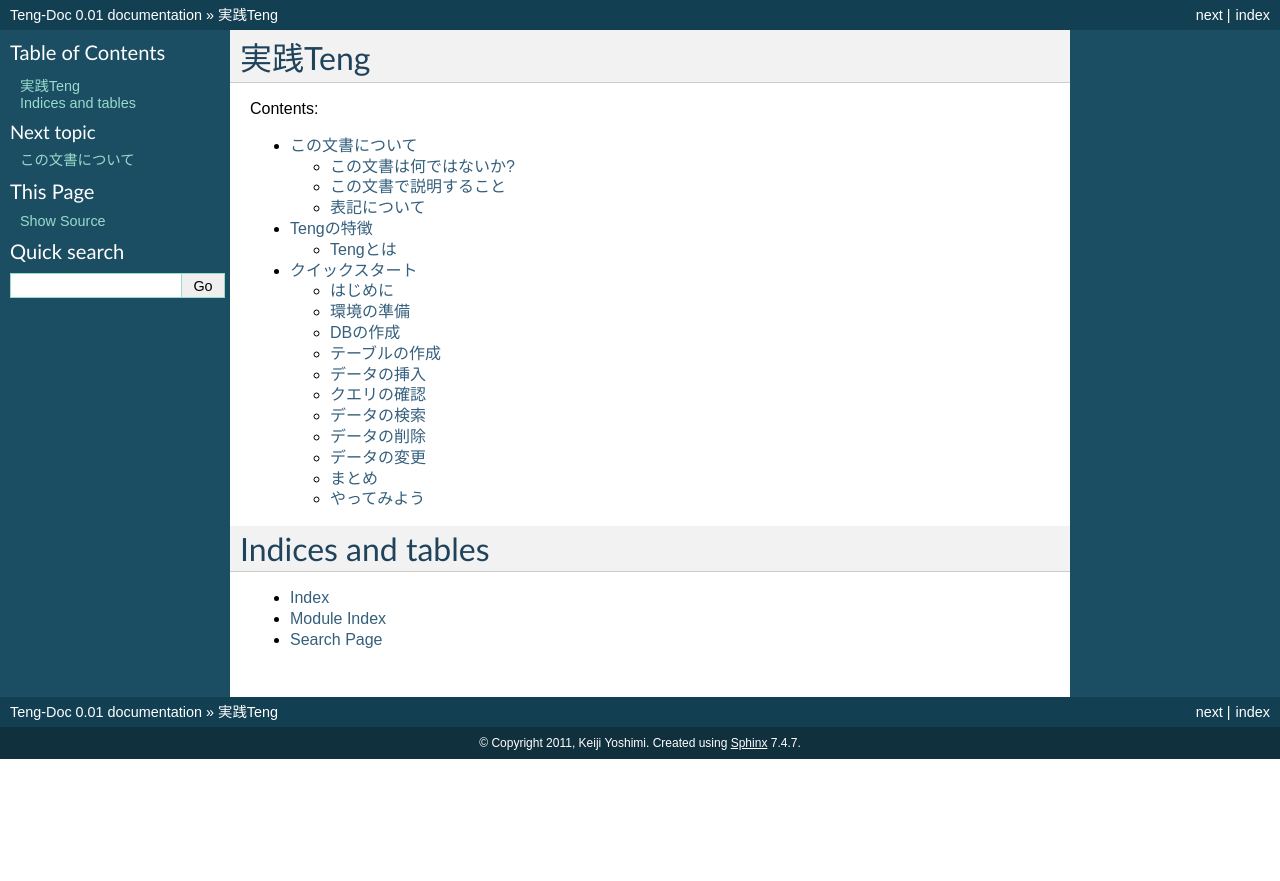
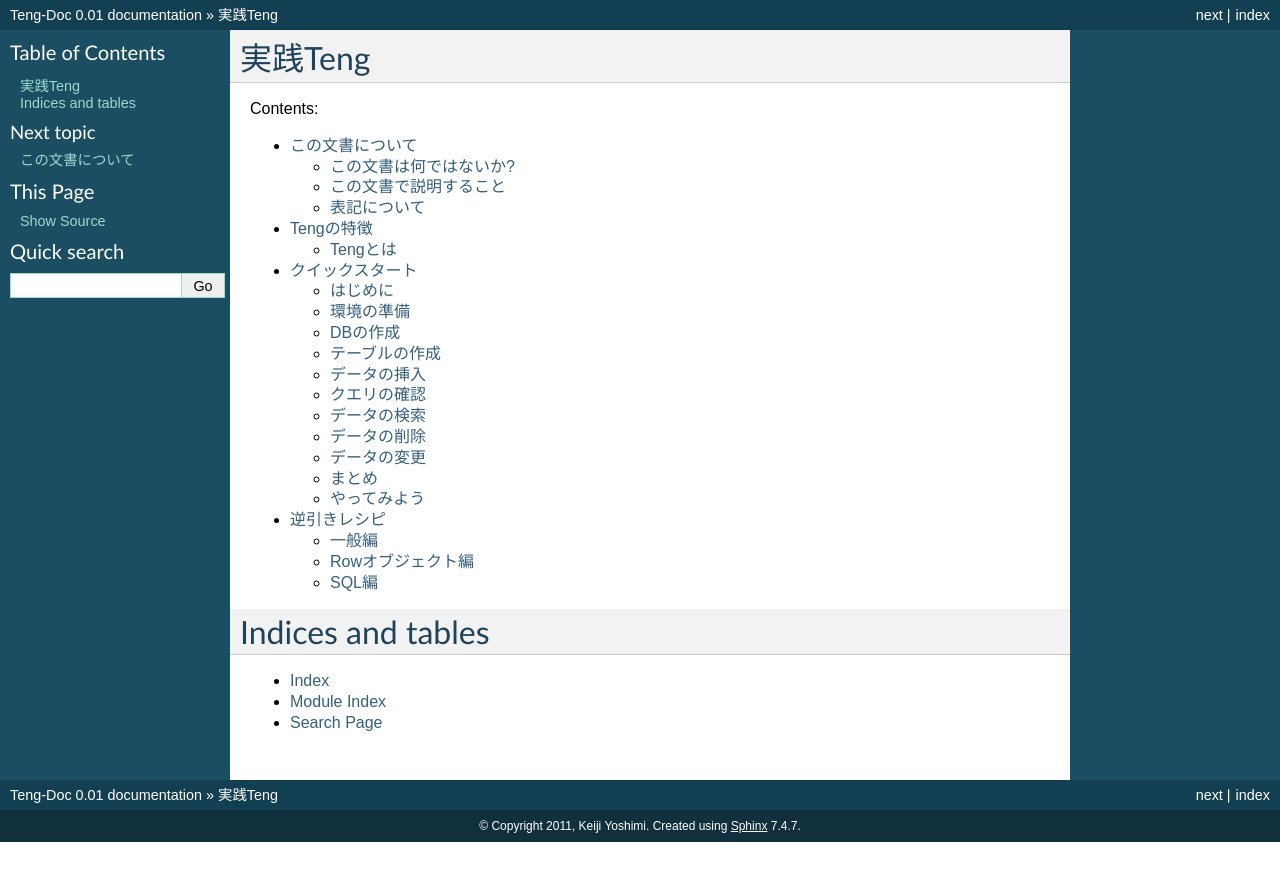
Before and after one commit to walf443/teng-doc, a Sphinx documentation site: the page built from source/index.rst, in a window 1280 px wide. Shown: the top 881 px of the page. Built offline with Sphinx 7.4.7, drawn with Linux system fonts in a browser that asks for light colours; part of the change alters nothing that is shown.

Commit message:
added cookbook.

```diff
--- /dev/null
+++ b/source/cookbook.rst
@@ -0,0 +1,26 @@
+逆引きレシピ
+=============
+
+一般編
+-------
+* ページングをしたい
+* 複数のデータを一気にinsertしたい
+* 実行しているクエリを確認したい
+* トランザクションしたい
+* Master/Slave分散がしたい
+* Shardingがしたい
+
+Rowオブジェクト編
+-----------------
+* メソッドを追加したい
+* データをflagged utf8で扱いたい
+* キャッシュからRowオブジェクトを復元したい
+* updateやdelete時にあわせて処理を実行させたい
+* Teng::Rowのメソッド名とカラム名が被ってしまった
+
+SQL編
+------
+* INNER JOINしたい
+* LEFT JOINしたい
+* 同じカラムに対する条件を指定したい
+* 動的に条件の変動するクエリを書きたい
--- a/source/index.rst
+++ b/source/index.rst
@@ -14,6 +14,7 @@ Contents:
    about
    feature
    quickstart
+   cookbook
 
 Indices and tables
 ==================
```
